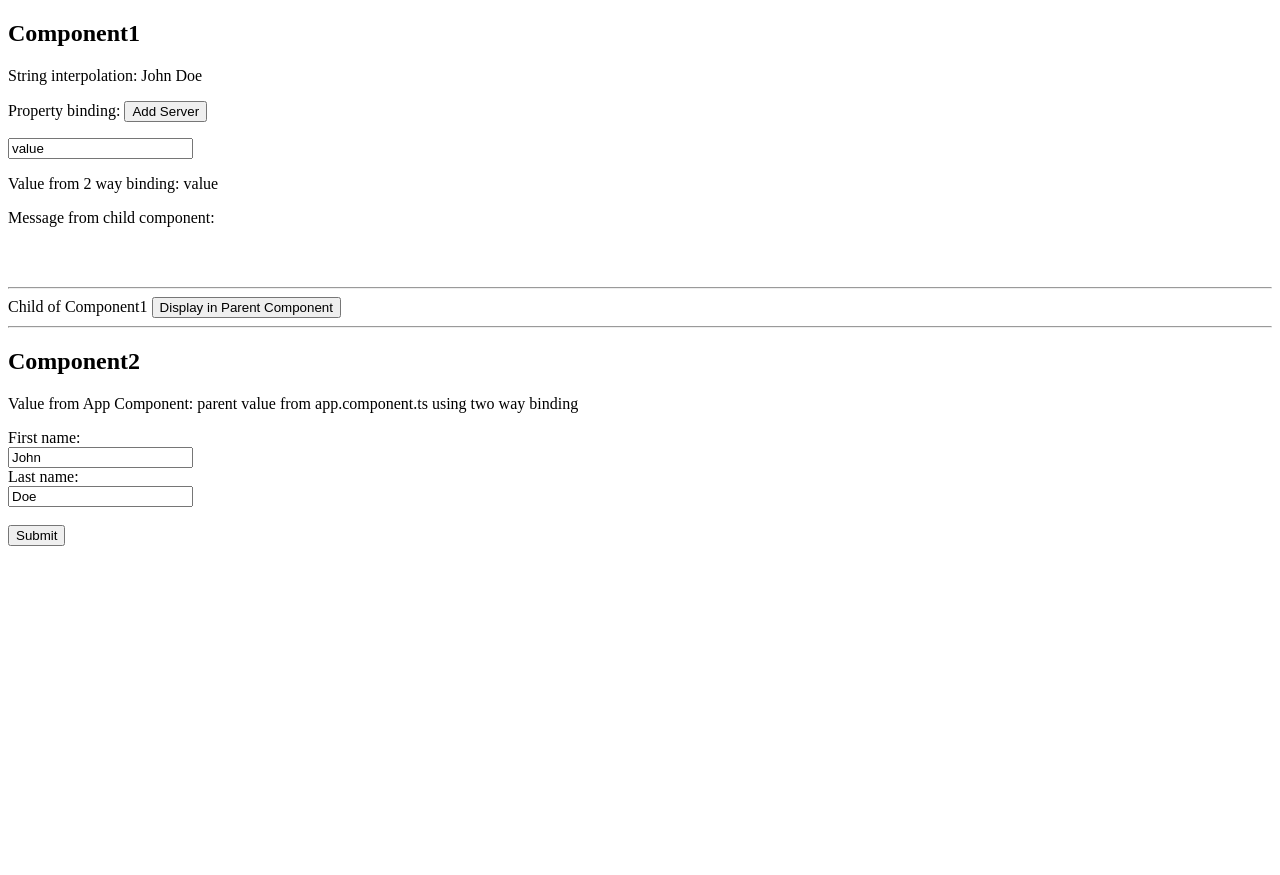
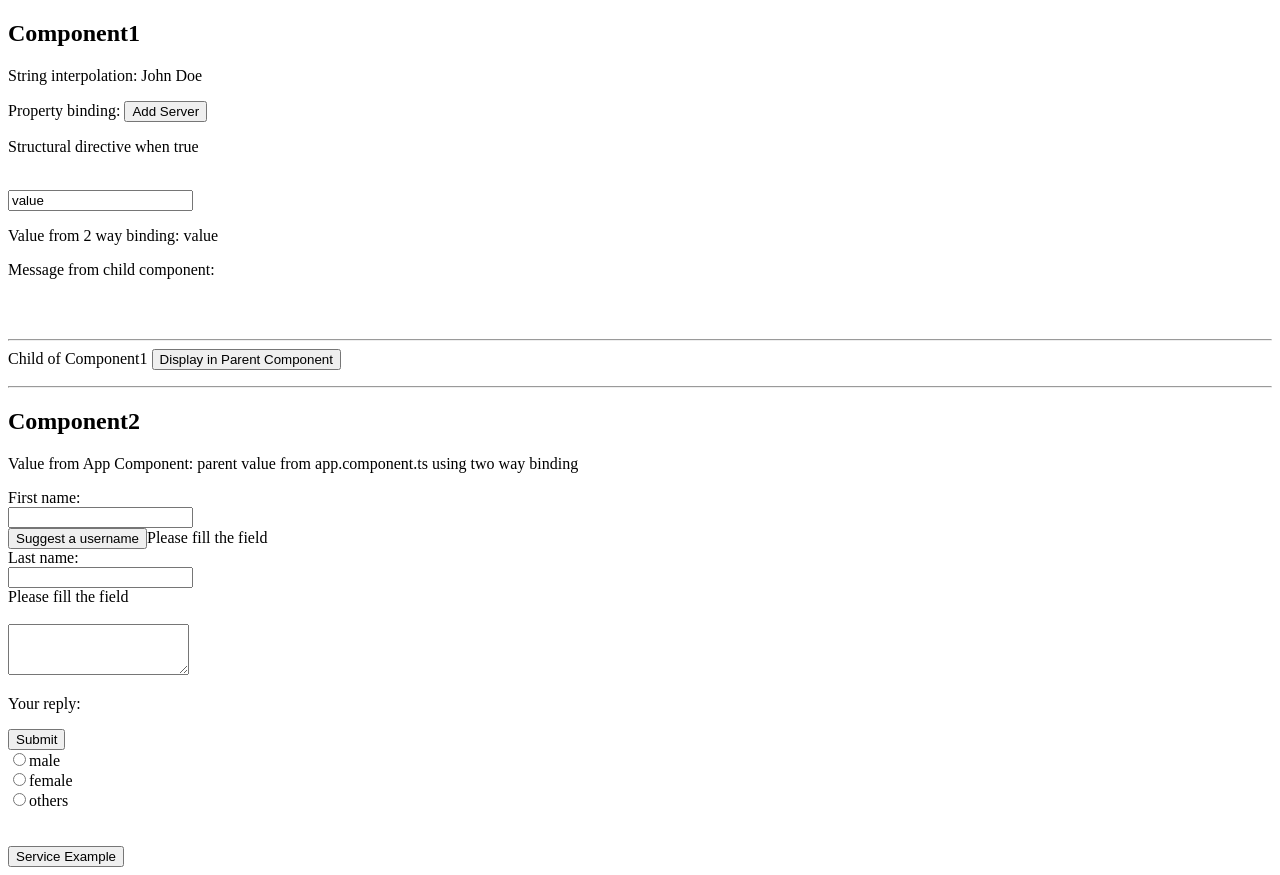
Before and after one commit to PrashantSBasnet/Angular-Basics, an Angular app in the folder revisitBasics/: page / in a window 1280 px wide. Before the commit the page ends 800 px from the top, so only its background shows below. Built offline with nearby package versions, Linux system fonts and the light colour scheme.

Commit message:
Template Driven form. Setting and patching form

```diff
--- a/revisitBasics/src/app/comp1/child1/child1.component.html
+++ b/revisitBasics/src/app/comp1/child1/child1.component.html
@@ -2,3 +2,5 @@
 <hr>
 Child of Component1
 <button value= "Add" (click)="callParentGreet()">Display in Parent Component</button>
+
+<p>{{fetchedData}}</p>
--- a/revisitBasics/src/app/comp1/child1/child1.component.ts
+++ b/revisitBasics/src/app/comp1/child1/child1.component.ts
@@ -1,4 +1,5 @@
 import { Component, OnInit, Input, Output,EventEmitter } from '@angular/core';
+import { InteractService } from 'src/app/shared/interact.service';
 
 @Component({
   selector: 'app-child1',
@@ -7,13 +8,20 @@ import { Component, OnInit, Input, Output,EventEmitter } from '@angular/core';
 })
 export class Child1Component implements OnInit {
 
-  constructor() { }
+  constructor(private interactService: InteractService) { }
+
+  @Input() fetchedData:string ='';
 
   ngOnInit(): void {
+    this.interactService.data$.subscribe(
+      ()=>this.fetchedData="I'm from service"
+    )
   }
 
   @Output() greetEvent = new EventEmitter<string>();
   name='I m from child'
+
+
 
   callParentGreet():void{
     this.greetEvent.emit(this.name);
--- a/revisitBasics/src/app/comp1/comp1.component.css
+++ b/revisitBasics/src/app/comp1/comp1.component.css
@@ -0,0 +1,4 @@
+ok
+{
+  color: burlywood;
+}
--- a/revisitBasics/src/app/comp1/comp1.component.html
+++ b/revisitBasics/src/app/comp1/comp1.component.html
@@ -1,11 +1,15 @@
 
 <h2>Component1</h2>
 <p>String interpolation: {{name}}</p>
-<p>Property binding: <button class="btn btn-primary"[disabled]="!allowNewServer" >Add Server</button></p>
-
+<p>Property binding: <button class="btn btn-primary"[disabled]="!allowNewServer" (click)="populate()" >Add Server</button></p>
+<p *ngIf="allowNewServer">Structural directive when true</p>
+<span *ngIf="lengthCondition" ngClass="lengthCondition">No of added Servers: {{this.val.length}}</span><br>
+<li *ngFor="let item of val">
+  {{item}}</li>
 <input [(ngModel)]= "username" type="text">
 <p>Value from 2 way binding: {{username}}</p>
 <p>Message from child component: {{message}}</p>
+
 <br><br>
 <!-- <form >
   <label for="fname">First name:</label><br>
--- a/revisitBasics/src/app/comp1/comp1.component.ts
+++ b/revisitBasics/src/app/comp1/comp1.component.ts
@@ -1,5 +1,5 @@
 import { Component, OnInit, EventEmitter,Output, Input } from '@angular/core';
-import { RevisitService } from '../revisit.service';
+
 import { FormsModule } from '@angular/forms';
 import { ReactiveFormsModule } from '@angular/forms';
 
@@ -11,15 +11,18 @@ import { ReactiveFormsModule } from '@angular/forms';
 })
 export class Comp1Component implements OnInit {
 
+  val:string[]=[];
+
   name:string="John Doe";
 
   @Input() message:string='';
 
   allowNewServer:boolean=false;
+  lengthCondition:boolean=false;
 
   username:string= "value"
 
-  constructor(private revisit:RevisitService) {
+  constructor() {
     setTimeout(()=>{
       this.allowNewServer=true
     },5000)
@@ -34,4 +37,11 @@ export class Comp1Component implements OnInit {
    this.message=name;
   }
 
-}
+  populate(){
+      this.val.push('Server added!');
+      this.lengthCondition=true;
+  }
+
+
+
+  }
--- a/revisitBasics/src/app/comp2/comp2.component.css
+++ b/revisitBasics/src/app/comp2/comp2.component.css
@@ -0,0 +1,4 @@
+input .ng-invalid.ng-touched
+{
+  border: 1px solid red;
+}
--- a/revisitBasics/src/app/comp2/comp2.component.html
+++ b/revisitBasics/src/app/comp2/comp2.component.html
@@ -1,11 +1,42 @@
 <h2>Component2</h2>
 
-<p>Value from App Component: {{value}}</p>
+<p>Value from App Component: {{ value }}</p>
 
-<form action="/action_page.php">
-  <label for="fname">First name:</label><br>
-  <input type="text" id="fname" name="fname" value="John"><br>
-  <label for="lname">Last name:</label><br>
-  <input type="text" id="lname" name="lname" value="Doe"><br><br>
-  <input type="submit" value="Submit">
+<form (ngSubmit)="onSubmit()" #f="ngForm">
+<div id="user-data" ngModelGroup="userData" #userData="ngModelGroup">
+<div class="form-group">
+
+  <label for="username">First name:</label><br />
+  <input
+    type="text"
+    id="username"
+    ngModel
+    name="username"
+    required
+    #first="ngModel"
+  /><br />
+
+  <button type="button" (click)="suggestUserName()">Suggest a username</button>
+  <span *ngIf="!first.valid && !first.touched">Please fill the field</span>
+  <br />
+
+  <label for="lname">Last name:</label><br />
+  <input type="text" ngModel name="lname" id="lname" #last="ngModel" /><br />
+  <span *ngIf="!first.valid && !last.touched">Please fill the field</span>
+  <br /><br />
+
+  <textarea name="qans" rows="3" [(ngModel)]="answer"></textarea>
+  <p>Your reply: {{ answer }}</p>
+  <button>Submit</button>
+
+  <div class="radio" *ngFor="let gender of genders">
+    <input type="radio" name="gender" ngModel [value]="gender" />{{ gender }}
+  </div>
+
+</div>
+</div>
 </form>
+<br />
+<br />
+
+<button (click)="useService($event)">Service Example</button>
--- a/revisitBasics/src/app/comp2/comp2.component.ts
+++ b/revisitBasics/src/app/comp2/comp2.component.ts
@@ -1,4 +1,6 @@
-import { Component, Input, OnInit } from '@angular/core';
+import { Component, ElementRef, Input, OnInit, ViewChild } from '@angular/core';
+import { Form, NgForm } from '@angular/forms';
+import { InteractService } from '../shared/interact.service';
 
 @Component({
   selector: 'app-comp2',
@@ -7,11 +9,51 @@ import { Component, Input, OnInit } from '@angular/core';
 })
 export class Comp2Component implements OnInit {
 
-  @Input() value:string |undefined;
+  @ViewChild('f') signupForm :NgForm |any; //can be used instead of onSubmit
 
-  constructor() { }
+  @Input() value: string | undefined;
 
-  ngOnInit(): void {
+  answer:string=''
+  genders =['male', 'female', 'others']
+
+
+  // for setting all values
+  // suggestUserName(){
+  //   const suggestedName= 'Superuser';
+  //   this.signupForm.setValue({
+  //     userData:{
+  //       username: suggestedName,
+  //       lname: '',
+  //       qans: "ok i got this now",
+  //       gender: 'Male'
+  //     },
+  //   })
+  // }
+
+  //correct approach, for selected values only
+  suggestUserName(){
+      const suggestedName= 'Superuser';
+      this.signupForm.form.patchValue({
+        userData:{
+          username: suggestedName
+        },
+      })
+    }
+
+  constructor(private interactService: InteractService) { }
+
+  sample: string = 'I m from comp2 using service';
+
+  ngOnInit(): void { }
+
+  useService(sample: any) {
+    this.interactService.sendData(sample);
   }
 
+  // onSubmit(form: ElementRef | any) {
+  //   console.log(form.value.fname)
+  // }
+
+  onSubmit(){}
+
 }
--- /dev/null
+++ b/revisitBasics/src/app/shared/interact.service.ts
@@ -0,0 +1,17 @@
+import { Injectable } from '@angular/core';
+import { Subject } from 'rxjs';
+
+@Injectable({
+  providedIn: 'root'
+})
+export class InteractService {
+
+  private _data= new Subject<string>();
+  data$ = this._data.asObservable();
+
+  sendData(data:string){
+    this._data.next(data);
+  }
+
+  constructor() { }
+}
```
Also changed, not shown: 1 other file (tests, documents, lock files or other folders).
